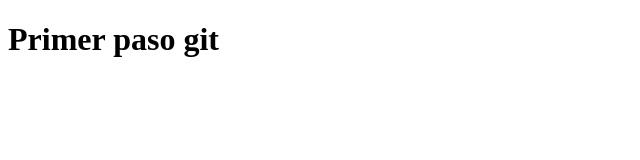
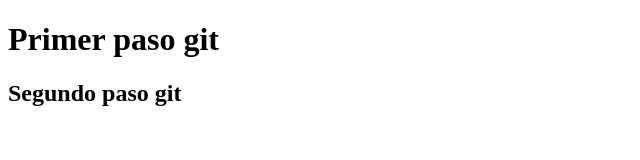
Before and after one commit to Samelo88/clase_2022, a plain HTML site: page git_001/index.html in a window 1280 px wide. Shown: the whole page, without its empty margins (0-640 px from the left). Drawn offline with Linux system fonts and the light colour scheme.

Commit message:
Subo segundo cambio

```diff
--- a/git_001/index.html
+++ b/git_001/index.html
@@ -7,6 +7,7 @@
     </head>
     <body>
             <h1>Primer paso git</h1>
+            <h2>Segundo paso git</h2>
     </body>
 
 </html>
```
